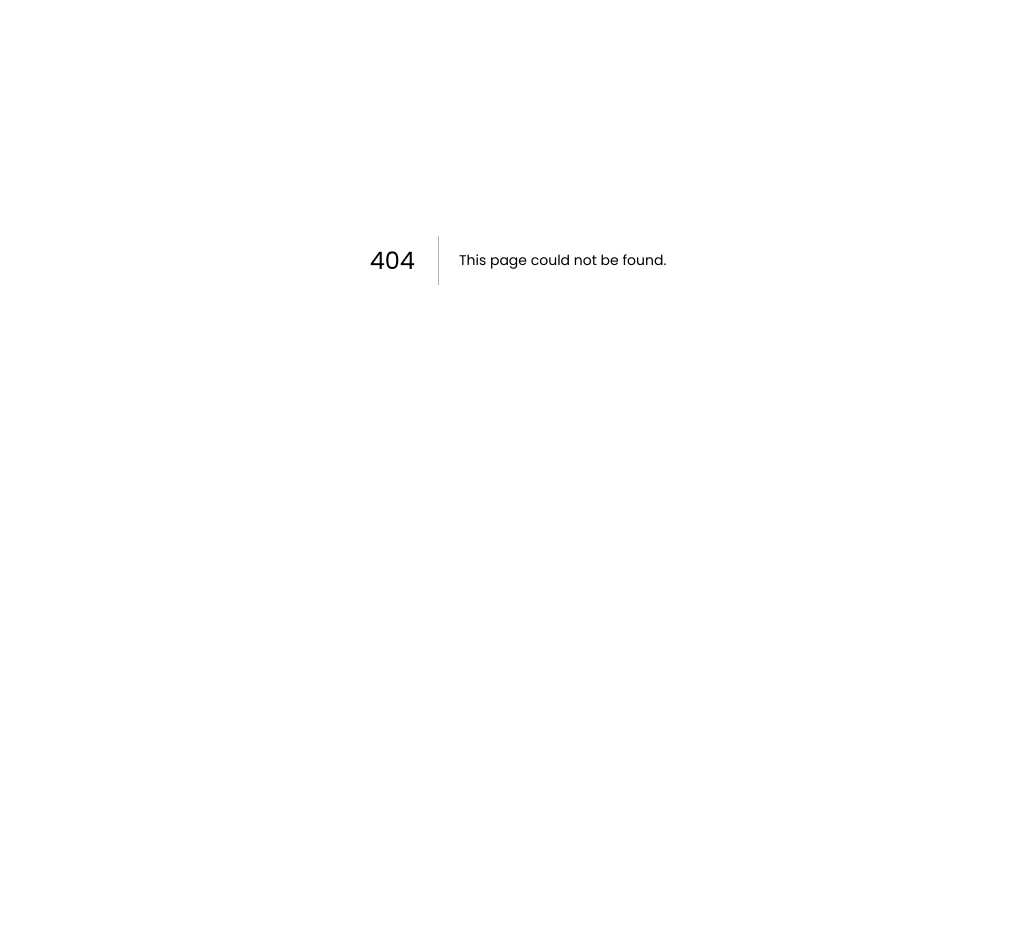
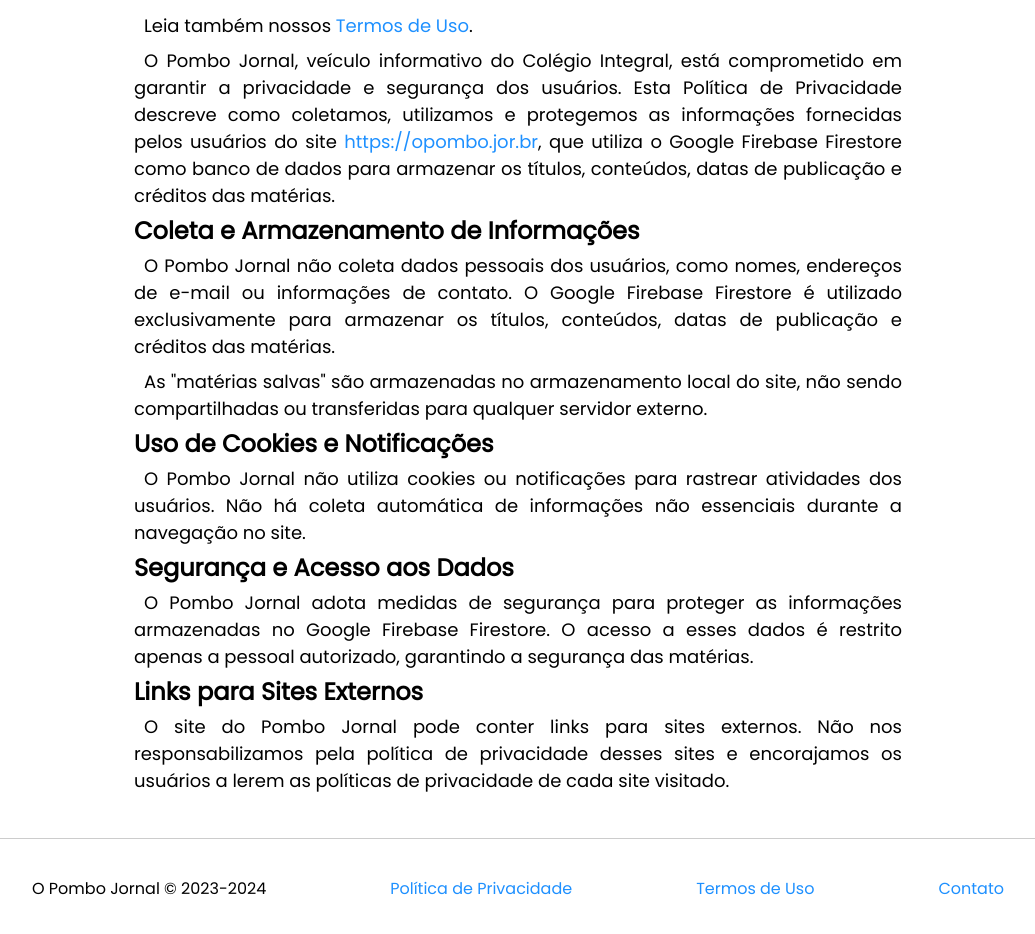
Before and after one commit to mitybp/opombo.jor.br, a Next.js app: page /politica-de-privacidade in a window 1280 px wide. Before the commit this address had no page. Shown: the part 140-1074 px from the top of the page, without its empty margins (122-1157 px from the left). Before the commit the page ends 800 px from the top, so only its background shows below. Built offline with nearby package versions, Linux system fonts and the light colour scheme.

Commit message:
[feat] add `contato`, `politica-de-privacidade` and `termos-de-uso`

```diff
--- /dev/null
+++ b/src/app/components/footer.js
@@ -0,0 +1,16 @@
+"use client"
+import { FooterContainer } from '@/styled'
+import React from 'react'
+
+const Footer = () => {
+  return (
+    <FooterContainer>
+        <span>O Pombo Jornal &copy; 2023-{new Date().getFullYear()}</span>
+        <a href='/politica-de-privacidade'>Política de Privacidade</a>
+        <a href='/termos-de-uso'>Termos de Uso</a>
+        <a href='/contato'>Contato</a>
+    </FooterContainer>
+  )
+}
+
+export default Footer
--- a/src/app/layout.js
+++ b/src/app/layout.js
@@ -1,6 +1,7 @@
 import { Toaster } from "react-hot-toast";
 import Header from "./components/header";
 import "./globals.css";
+import Footer from "./components/footer";
 
 export const metadata = {
   title: "Jornal O Pombo",
@@ -10,7 +11,14 @@ export const metadata = {
 export default function RootLayout({ children }) {
   return (
     <html lang="pt-br">
-      <body><Toaster position="top-center"/><Header/>{children}</body>
+      <body>
+        <Toaster position="top-center" />
+        <Header />
+        <>
+          {children}
+          <Footer />
+        </>
+      </body>
     </html>
   );
 }
--- /dev/null
+++ b/src/app/politica-de-privacidade/page.js
@@ -0,0 +1,56 @@
+"use client";
+import { Container } from "@/styled";
+import React from "react";
+
+const PrivacyPolicy = () => {
+  return (
+    <Container>
+      <h1>Política de Privacidade</h1>
+      <p>
+        Leia também nossos <a href="/termos-de-uso">Termos de Uso</a>.
+      </p>
+      <p>
+        O Pombo Jornal, veículo informativo do Colégio Integral, está
+        comprometido em garantir a privacidade e segurança dos usuários. Esta
+        Política de Privacidade descreve como coletamos, utilizamos e protegemos
+        as informações fornecidas pelos usuários do site{" "}
+        <a href="https://opombo.jor.br">https://opombo.jor.br</a>, que utiliza o
+        Google Firebase Firestore como banco de dados para armazenar os títulos,
+        conteúdos, datas de publicação e créditos das matérias.
+      </p>
+      <h2>Coleta e Armazenamento de Informações</h2>
+      <p>
+        O Pombo Jornal não coleta dados pessoais dos usuários, como nomes,
+        endereços de e-mail ou informações de contato. O Google Firebase
+        Firestore é utilizado exclusivamente para armazenar os títulos,
+        conteúdos, datas de publicação e créditos das matérias.
+      </p>
+      <p>
+        As "matérias salvas" são armazenadas no armazenamento local do site, não
+        sendo compartilhadas ou transferidas para qualquer servidor externo.
+      </p>
+      <h2>Uso de Cookies e Notificações</h2>
+      <p>
+        O Pombo Jornal não utiliza cookies ou notificações para rastrear
+        atividades dos usuários. Não há coleta automática de informações não
+        essenciais durante a navegação no site.
+      </p>
+      <h2>Segurança e Acesso aos Dados</h2>
+      <p>
+        O Pombo Jornal adota medidas de segurança para proteger as informações
+        armazenadas no Google Firebase Firestore. O acesso a esses dados é
+        restrito apenas a pessoal autorizado, garantindo a segurança das
+        matérias.
+      </p>
+      <h2>Links para Sites Externos</h2>
+      <p>
+        O site do Pombo Jornal pode conter links para sites externos. Não nos
+        responsabilizamos pela política de privacidade desses sites e
+        encorajamos os usuários a lerem as políticas de privacidade de cada site
+        visitado.
+      </p>
+    </Container>
+  );
+};
+
+export default PrivacyPolicy;
--- a/src/app/styled.js
+++ b/src/app/styled.js
@@ -13,7 +13,15 @@ export const Container = styled.div`
     &::first-letter {
       padding-left: 10px;
     }
+    a {
+      color: dodgerblue;
+      text-decoration: none;
+      &:hover {
+        text-decoration: underline;
       }
+    }
+  }
+
   @media (max-width: 550px) {
     margin-inline: 14px;
   }
@@ -337,22 +345,22 @@ export const PostContainer = styled.div`
       font-size: 14px;
     }
   }
-  div.buttons{
+  div.buttons {
     display: flex;
     align-items: center;
     gap: 6px;
-    div.group{
+    div.group {
       display: flex;
       align-items: center;
-        a{
-            &:first-child{
+      a {
+        &:first-child {
           border-top-right-radius: 0;
           border-bottom-right-radius: 0;
         }
-            &:nth-child(2){
+        &:nth-child(2) {
           border-radius: 0;
         }
-            &:last-child{
+        &:last-child {
           border-top-left-radius: 0;
           border-bottom-left-radius: 0;
         }
@@ -392,3 +400,22 @@ export const PostGoTopButton = styled.a`
   border-radius: 8px;
   color: #000;
 `;
+
+export const FooterContainer = styled.footer`
+  display: flex;
+  align-items: center;
+  justify-content: space-evenly;
+  height: 100px;
+  border-top: 1px solid #ccc;
+  background-color: #fff;
+  flex-wrap: wrap;
+  gap: 10px;
+  padding-inline: 40px;
+  a {
+    color: dodgerblue;
+    text-decoration: none;
+    &:hover {
+      text-decoration: underline;
+    }
+  }
+`;
```
Also changed, not shown: src/app/contato/page.js (added, +26 -0 lines), src/app/termos-de-uso/page.js (added, +45 -0 lines). Lines whose indentation alone changed are shown as unchanged.
